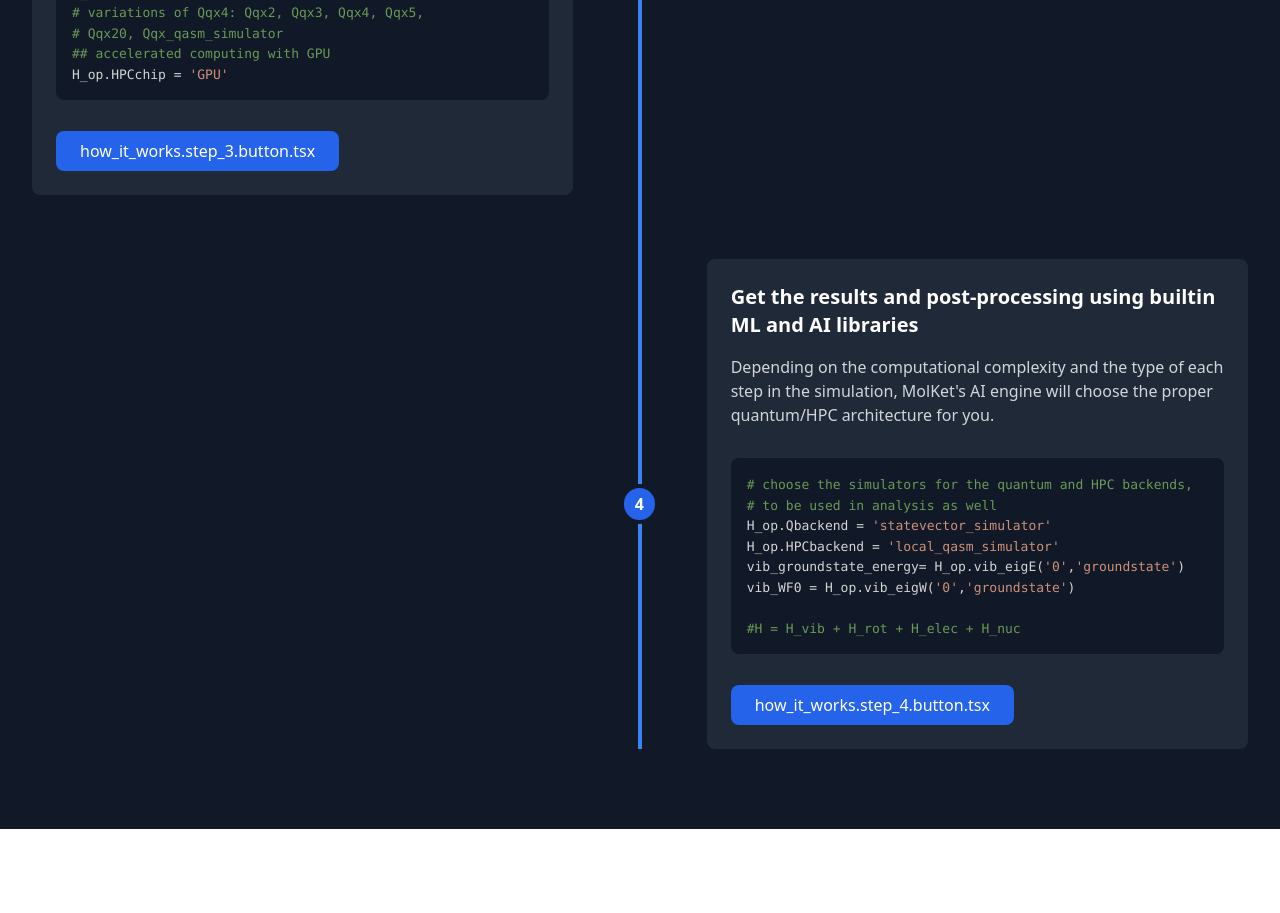
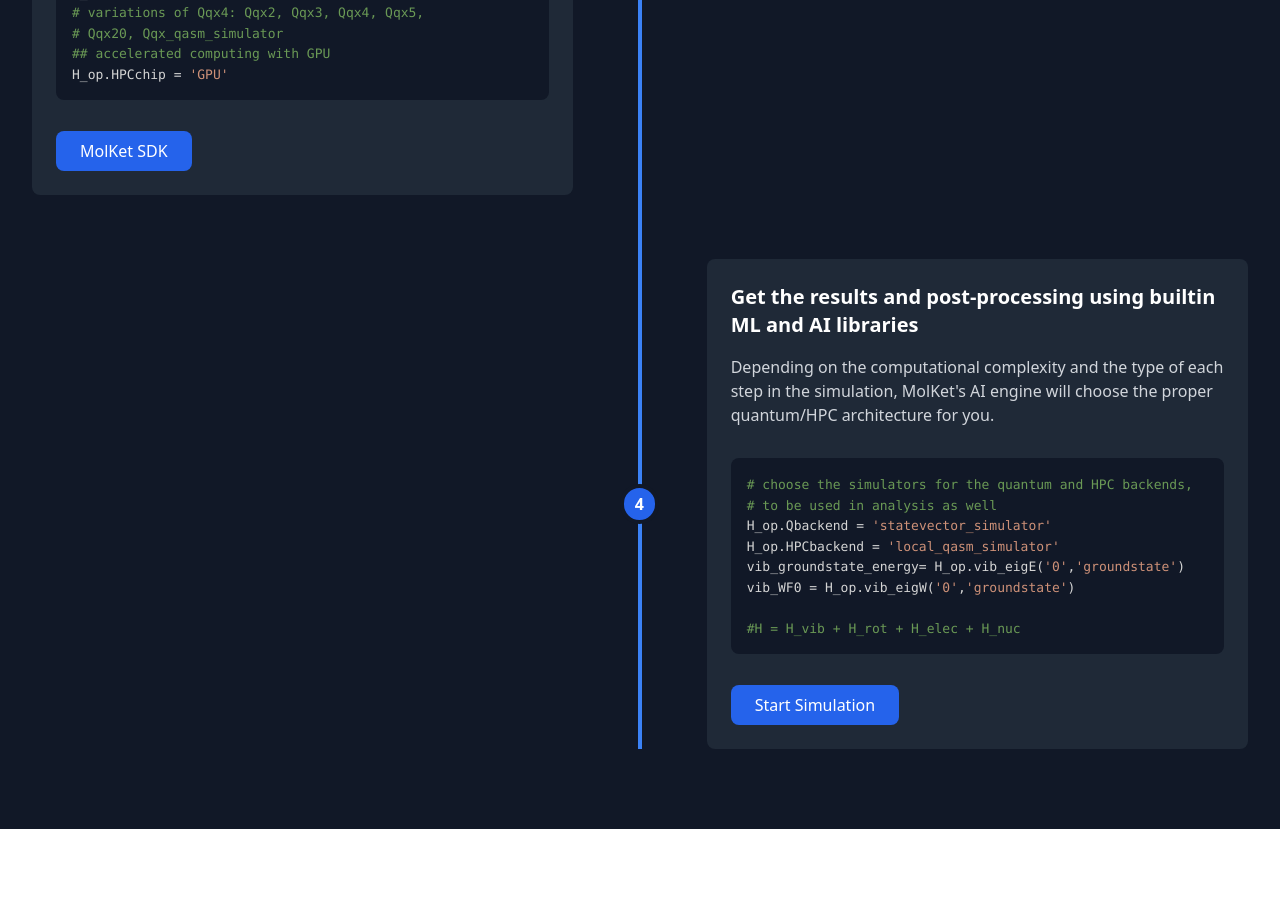
Before and after one commit to zainmo11/Molket, a React (Vite) app: page / in a window 1280 px wide. Shown: the part 5640-6553 px from the top of the page. Built offline with nearby package versions, Linux system fonts and the light colour scheme.

Commit message:
Add files via upload

```diff
--- a/src/components/HowItWorks.tsx
+++ b/src/components/HowItWorks.tsx
@@ -22,7 +22,7 @@ molecule = me.Molecule('H_2')
 # define the geometry of the molecule: example H2
 molecule.geometry = [('H', (0, 0, 0)), ('H', (0, 0, 0.74))]`,
       isLeft: true,
-      button1: t('how_it_works.step_1.button.tsx') || 'MolKet SDK'
+      button1: 'MolKet SDK'
     },
     {
       title: t('how_it_works.step_2.title'),
@@ -35,8 +35,8 @@ H_op.elec_basis = 'sto-3g'
 # define the nuclear motion basis set, the vibrational basis set
 H_op.nuc_basis = ('harmonic','Gaussian')`,
       isLeft: false,
-      button1: t('how_it_works.step_2.button_1') || 'Start Simulation',
-      button2: t('how_it_works.step_2.button_2') || 'MolKet Studio'
+      button1:  'Start Simulation',
+      button2:  'MolKet Studio'
     },
     {
       title: t('how_it_works.step_3.title'),
@@ -56,7 +56,7 @@ H_op.Qchip = 'Qqx2'
 ## accelerated computing with GPU
 H_op.HPCchip = 'GPU'`,
       isLeft: true,
-      button1: t('how_it_works.step_3.button.tsx') || 'MolKet SDK'
+      button1: 'MolKet SDK'
     },
     {
       title: t('how_it_works.step_4.title'),
@@ -70,7 +70,7 @@ vib_WF0 = H_op.vib_eigW('0','groundstate')
 
 #H = H_vib + H_rot + H_elec + H_nuc`,
       isLeft: false,
-      button1: t('how_it_works.step_4.button.tsx') || 'Start Simulation'
+      button1: 'Start Simulation'
     }
   ];
 
```
Also changed, not shown: 2 other files (tests, documents, lock files or other folders).
